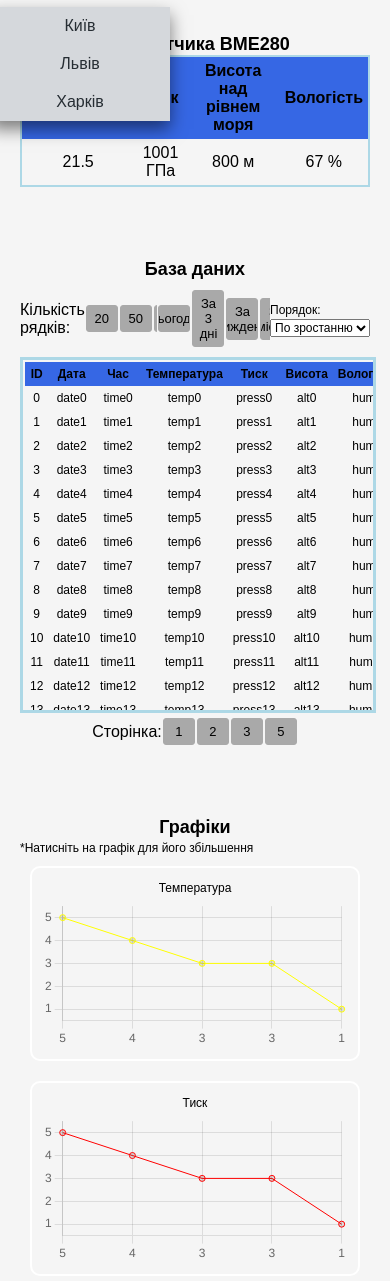
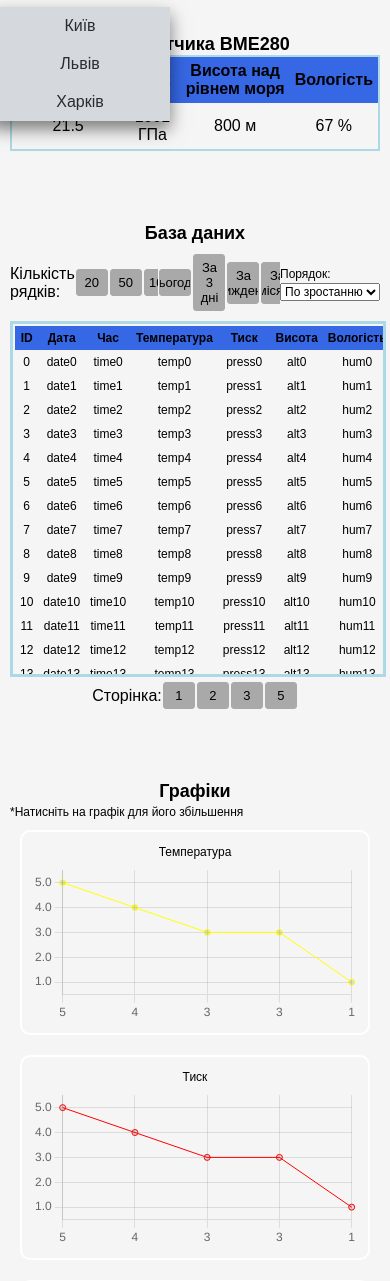
Before and after one commit to RuslanNadyrshyn/WeatherStation, a PHP site: page /test/index.html in a window 390 px wide. Shown: the part 38-1319 px from the top of the page. Run offline with PHP 8.4, Linux system fonts and the light colour scheme; some libraries are stand-ins or nearby versions.

Commit message:
edit styles

```diff
--- a/public/css/style.css
+++ b/public/css/style.css
@@ -333,7 +333,7 @@ canvas {
 	}
 	.navigator-item {
 		padding: 8px;
-		/* font-size: 14px; */
+		font-size: 14px;
 	}
 	.chart-label {
 		font-size: 16px;
@@ -344,7 +344,9 @@ canvas {
 	.label-col {
 		flex-direction: row;
 	}
-
+	.container {
+		padding: 0 10px;
+	}
 }
 
 @media (max-width: 550px) {
```
